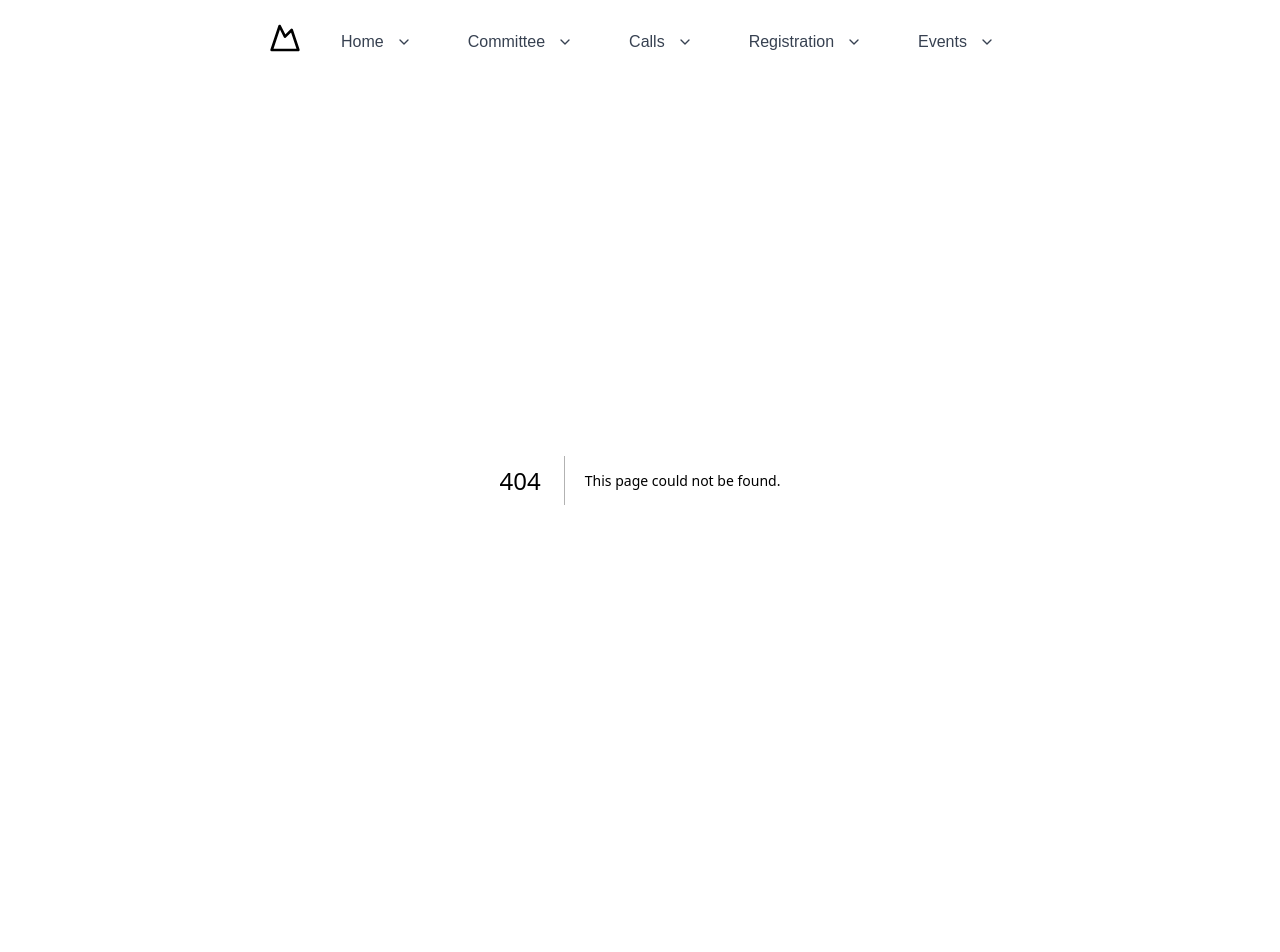
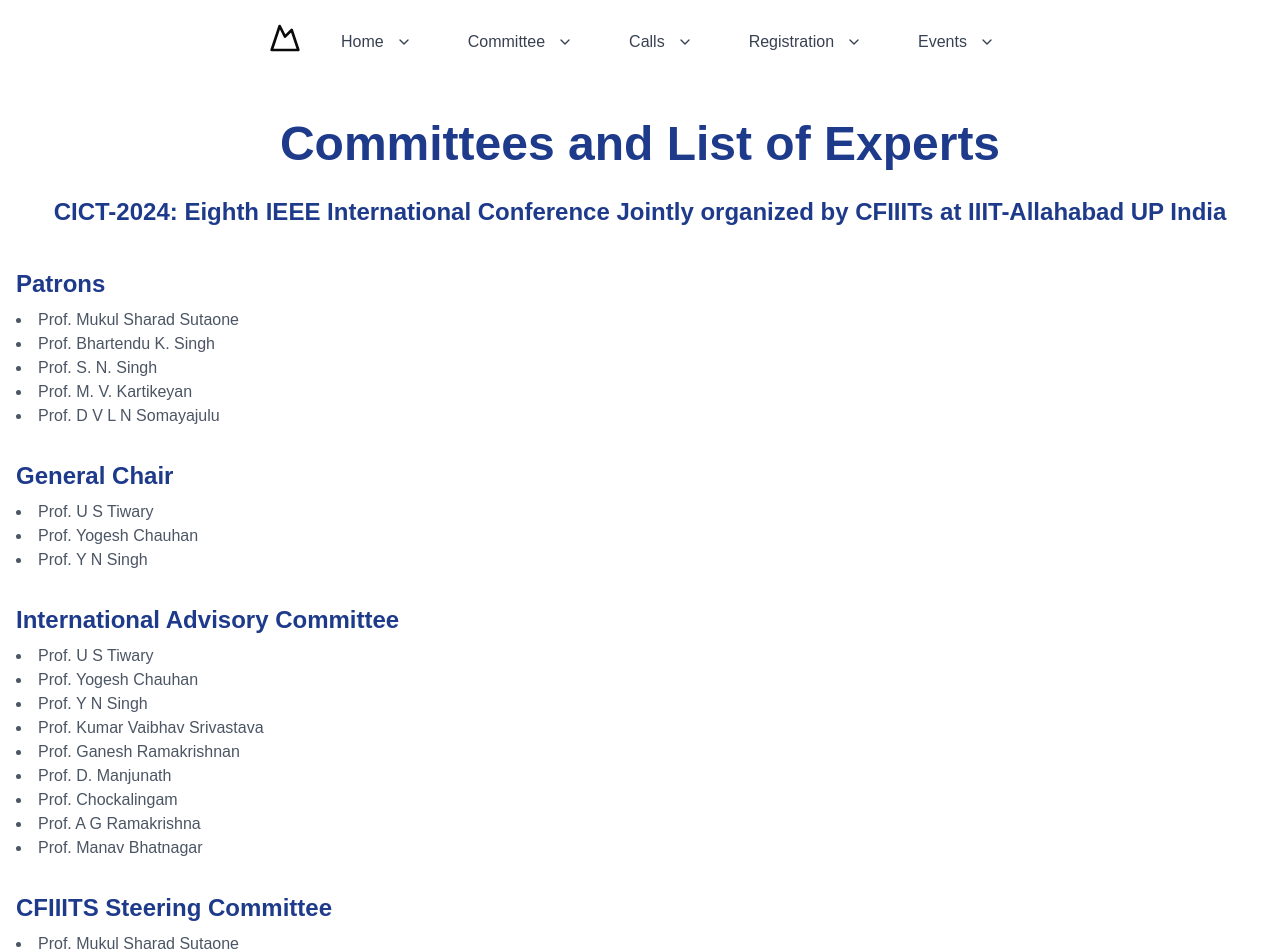
Before and after one commit to harshinis30/CICT25, a Next.js app: page /committee/all-committees in a window 1280 px wide. Before the commit this address had no page. Shown: the top 952 px of the page. Before the commit the page ends 880 px from the top, so only its background shows below. Built offline with nearby package versions, Linux system fonts and the light colour scheme.

Commit message:
Add All Committees page with sections for various committees and their members

```diff
--- /dev/null
+++ b/src/app/committee/all-committees/page.jsx
@@ -0,0 +1,40 @@
+"use client";
+
+import React from "react";
+
+import { Patrons } from "@/app/data/patrons";
+import { GeneralChair } from "@/app/data/general-chair";
+import { InternationalAdvisoryCommittee } from "@/app/data/international-advisory-committee";
+import { CFIIITSSteeringCommittee } from "@/app/data/cfiiits-steering-committee";
+import { TechnicalProgramCommittee } from "@/app/data/technical-program-committee";
+import { OrganizingChairs } from "@/app/data/organizing-chairs";
+
+const CommitteeSection = ({ title, members }) => (
+  <div className="gap-8">
+    <h2 className="text-2xl font-bold text-blue-900 mb-2">{title}</h2>
+    <ul className="list-disc list-inside">
+      {members && members.map((member, index) => (
+        <li key={index} className="text-base text-gray-600">
+          {member.title}
+        </li>
+      ))}
+    </ul>
+    <div className="mb-8"></div>
+  </div>
+);
+
+export default function AllCommitteesPage() {
+  return (
+    <main className="container mx-auto my-10 px-4">
+      <h1 className="text-5xl text-blue-900 font-bold text-center mb-7">Committees and List of Experts</h1>
+      <h2 className="text-2xl font-bold text-blue-900 text-center mb-10">CICT-2024: Eighth IEEE International Conference Jointly organized by CFIIITs at IIIT-Allahabad UP India</h2>
+      <CommitteeSection title="Patrons" members={Patrons.Patrons} />
+      <CommitteeSection title="General Chair" members={GeneralChair.Members} />
+      <CommitteeSection title="International Advisory Committee" members={InternationalAdvisoryCommittee.ExpertsFromIndia} />
+      <CommitteeSection title="CFIIITS Steering Committee" members={CFIIITSSteeringCommittee.Members} />
+      <CommitteeSection title="Technical Program Committee" members={TechnicalProgramCommittee.Members} />
+      {/* Have to fix the below */}
+      <CommitteeSection title="Organizing Chairs" members={OrganizingChairs.OrganizingChairs} />
+    </main>
+  );
+}
```
